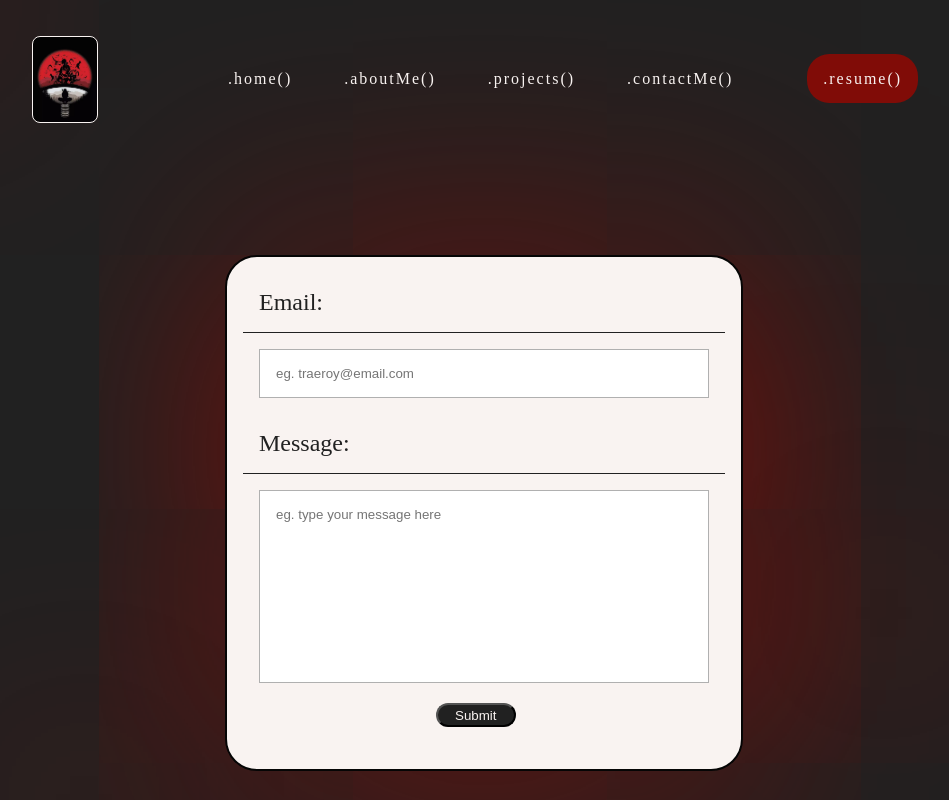
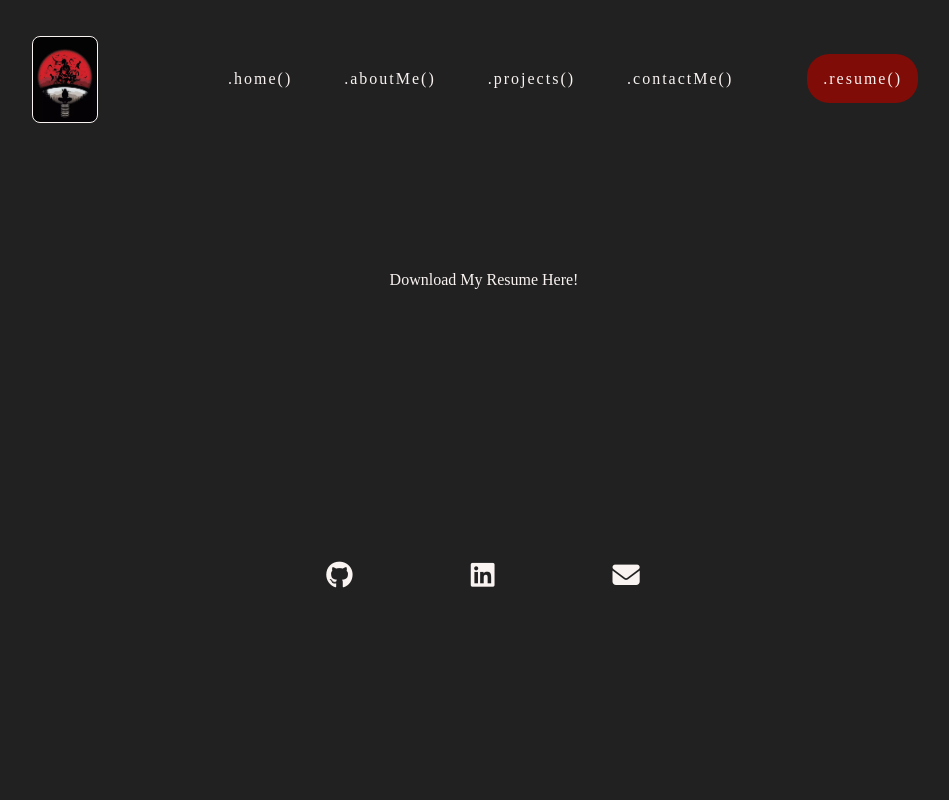
Before and after one commit to Roesnware/professional-portfolio, a React (Vite) app: page / in a window 1280 px wide. Shown: the top 800 px of the page, without its empty margins (156-1105 px from the left). Built offline with nearby package versions, Linux system fonts and the light colour scheme.

Commit message:
resume page

```diff
--- a/src/App/App.jsx
+++ b/src/App/App.jsx
@@ -6,6 +6,7 @@ import Footer from '../Footer/Footer'
 import Home from '../Home/Home';
 import AboutMe from '../AboutMe/AboutMe';
 import ContactMe from '../ContactMe/ContactMe'
+import Resume from '../Resume/Resume'
 
 // import stylesheet
 import './App.css'
@@ -17,7 +18,7 @@ const App = () => {
   return (
     <div className='container'>
       <Header />
-      <ContactMe />
+      <Resume />
       <Footer />
     </div>
   )
--- /dev/null
+++ b/src/Resume/Resume.css
@@ -0,0 +1,12 @@
+.Resume {
+    width: 80%;
+    height: 100%;
+    display: flex;
+    align-items: center;
+    justify-content: center;
+}
+
+.Resume h1 {
+    padding-top: 7rem;
+    padding-bottom: 7rem;
+}
--- /dev/null
+++ b/src/Resume/Resume.jsx
@@ -0,0 +1,15 @@
+// import style
+import './Resume.css'
+
+// resume component
+const Resume = () => {
+    //return
+    return (
+        <div className='Resume'>
+            <h1><a href="" target='_blank'>Download My Resume Here!</a></h1>
+        </div>
+    );
+}
+
+// export resume
+export default Resume;
```
